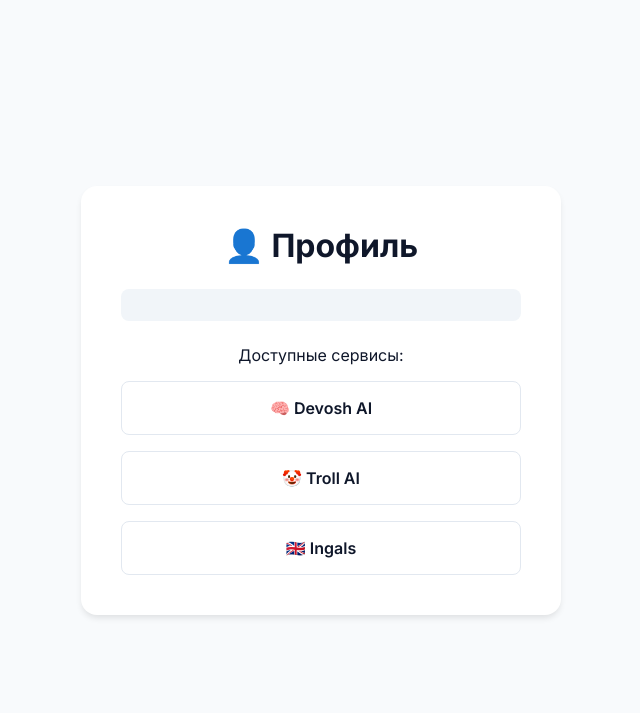
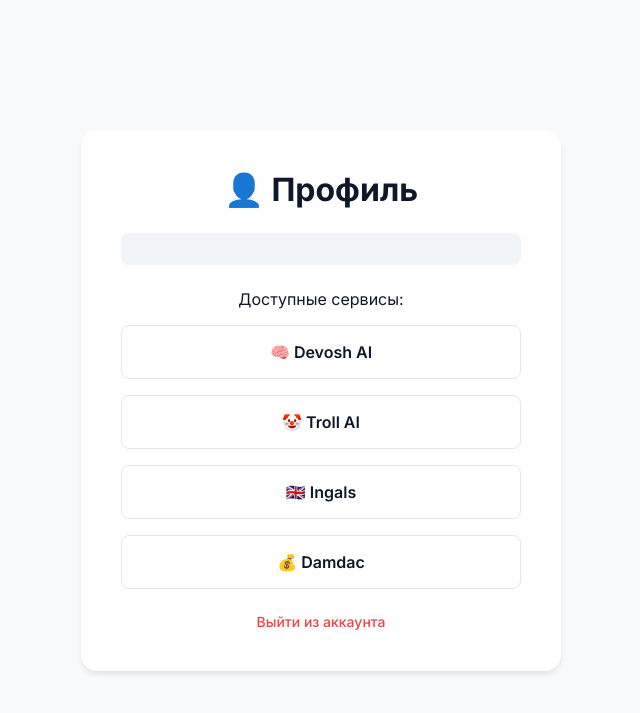
Before and after one commit to azamuray/chuvala, a Python web app: template app/templates/dashboard.html in a window 1280 px wide. Shown: the top 713 px of the page, without its empty margins (319-959 px from the left). Run offline with Jinja, Linux system fonts and the light colour scheme; the template is opened without the code that fills it, so the values that code supplies are empty.

Commit message:
fix bag with logout

```diff
--- a/app/templates/dashboard.html
+++ b/app/templates/dashboard.html
@@ -91,17 +91,37 @@
 
         <div class="services">
             <!-- Token passed via URL for seamless login -->
-            <a href="https://devosh.ru?token={{ token }}" class="service-btn">
+            <a href="{{ devosh_url }}?token={{ token }}" class="service-btn">
                 🧠 Devosh AI
             </a>
-            <a href="https://trollai.ru?token={{ token }}" class="service-btn">
+            <a href="{{ trollai_url }}?token={{ token }}" class="service-btn">
                 🤡 Troll AI
             </a>
-            <a href="https://ingals.ru?token={{ token }}" class="service-btn">
+            <a href="{{ ingals_url }}?token={{ token }}" class="service-btn">
                 🇬🇧 Ingals
             </a>
+            <a href="{{ damdac_url }}?token={{ token }}" class="service-btn">
+                💰 Damdac
+            </a>
         </div>
+
+        <a href="/logout" class="logout-link">Выйти из аккаунта</a>
     </div>
+
+    <style>
+        .logout-link {
+            display: inline-block;
+            margin-top: 1.5rem;
+            color: #ef4444;
+            text-decoration: none;
+            font-size: 0.875rem;
+            font-weight: 500;
+        }
+
+        .logout-link:hover {
+            text-decoration: underline;
+        }
+    </style>
 </body>
 
 </html>
--- a/docker-compose.yml
+++ b/docker-compose.yml
@@ -8,6 +8,8 @@ services:
       - "8001:8000" # Expose on 8001 to avoid conflict with other apps potentially on 8000
     volumes:
       - .:/app
+    env_file:
+      - .env
     environment:
       - DATABASE_URL=postgresql://chuvala_user:chuvala_password@db/chuvala_db
       - SECRET_KEY=supersecretkeyformvpdev
```
Also changed, not shown: app/main.py (+19 -2 lines).
